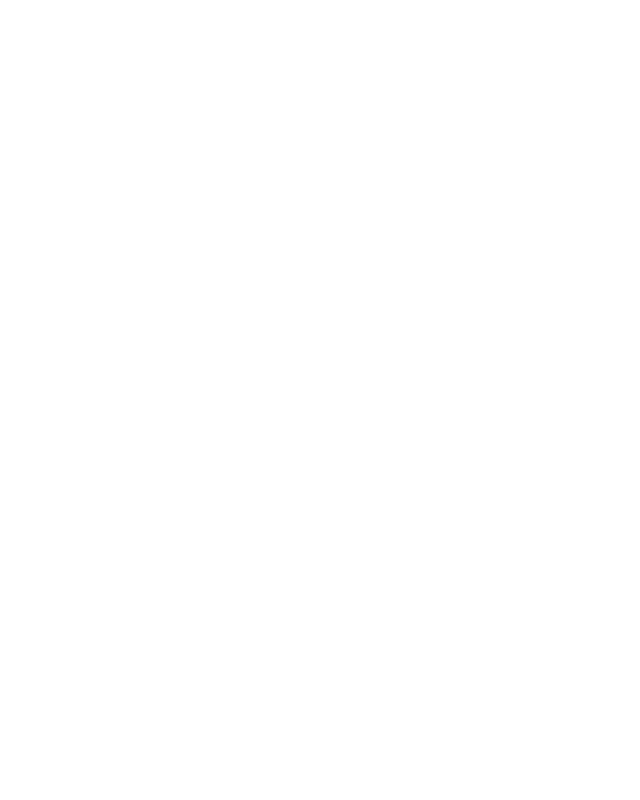
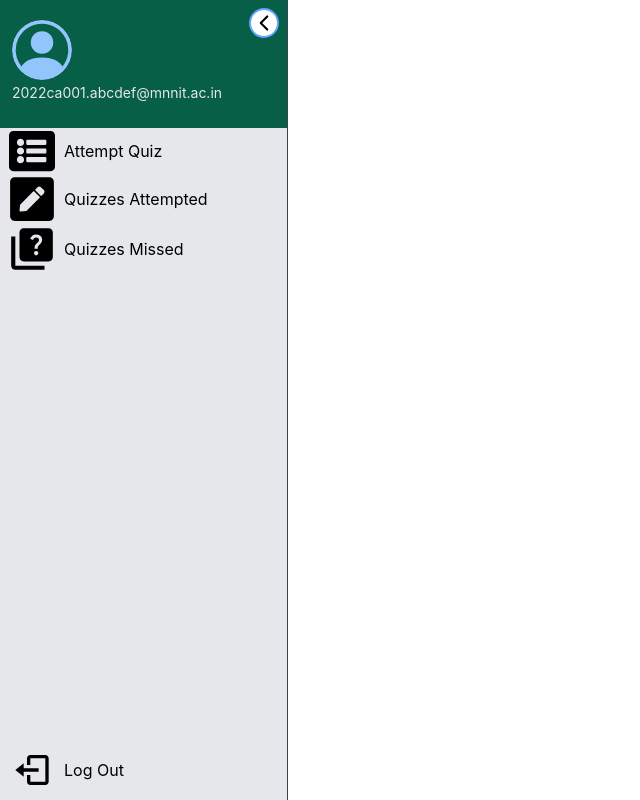
Before and after one commit to samk97/KWIZ-APP, a React (Create React App) app in the folder frontend/: page /dashboard in a window 1280 px wide. Before the commit this address had no page. Shown: the whole page, without its empty margins (0-640 px from the left). Built offline with nearby package versions, Linux system fonts and the light colour scheme.

Commit message:
route changes

```diff
--- a/frontend/src/App.js
+++ b/frontend/src/App.js
@@ -34,21 +34,26 @@
       </Route>
 
       <Route
-        path="/student"
+        path="/dashboard"
         element={<StudentSideNav open={open} onOpen={() => setOpen(!open)} />}
       >
         <Route
           path="attempt_quiz"
           element={<StudentAttemptQuiz open={open} />}
         />
+
+        {/* Component pending */}
         <Route
           path="quizzes_attempted"
           element={<AdminCreateQuestions open={open} />}
         />
+
+        {/* Component pending */}
         <Route
           path="quizzes_missed"
           element={<AdminCreateQuiz open={open} />}
         />
+        {/* Component Pending */}
         <Route path="history" element={<AdminHistory open={open} />} />
       </Route>
 
--- a/frontend/src/components/StudentSideNav.js
+++ b/frontend/src/components/StudentSideNav.js
@@ -45,7 +45,7 @@
             {/* StudentSideNav Mid Section */}
             <div className="relative flex flex-col justify-center w-full">
               {/* StudentSideNav option 1 */}
-              <NavLink to="/student/attempt_quiz">
+              <NavLink to="/dashboard/attempt_quiz">
                 <div className="flex justify-start items-center w-full hover:font-bold">
                   <div className="flex justify-center items-center w-16">
                     <FaListAlt className="text-[46px] cursor-pointer"></FaListAlt>
@@ -60,7 +60,7 @@
               </NavLink>
 
               {/* StudentSideNav Option 2 */}
-              <NavLink to="/student/">
+              <NavLink to="/dashboard/">
                 <div className="flex justify-start items-center w-full hover:font-bold">
                   <div className="flex justify-center items-center w-16 h-full">
                     <FaPenSquare className="text-[50px] cursor-pointer"></FaPenSquare>
@@ -75,7 +75,7 @@
               </NavLink>
 
               {/* StudentSideNav Option 3 */}
-              <NavLink to="/student/">
+              <NavLink to="/dashboard/">
                 <div className="flex justify-start items-center w-full hover:font-bold">
                   <div className="flex justify-center items-center w-16 h-full">
                     <MdQuiz className="rounded-xl text-[50px] cursor-pointer"></MdQuiz>
```
